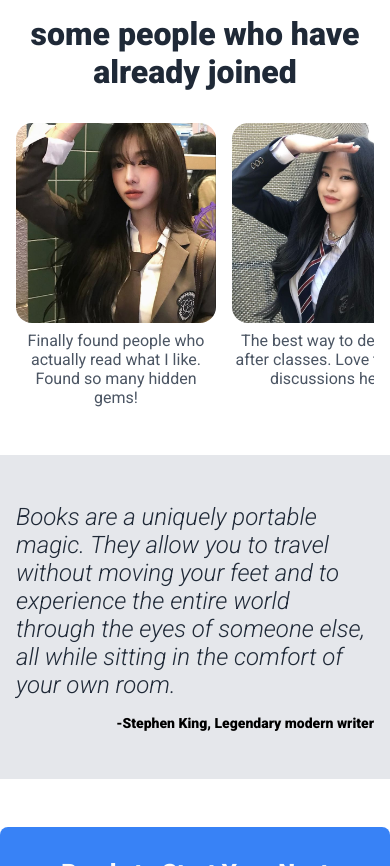
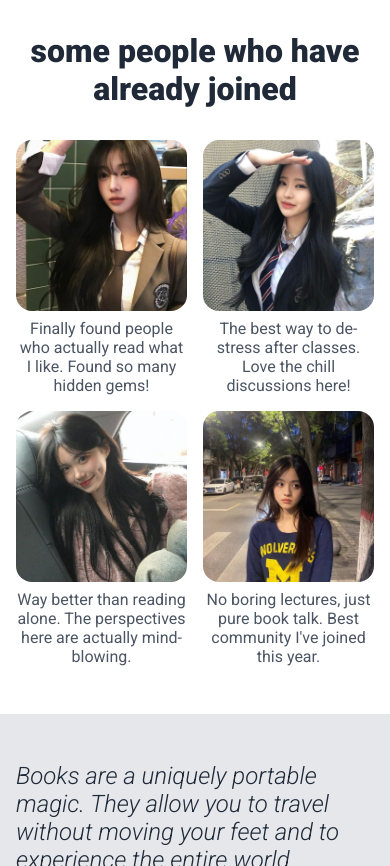
Before and after one commit to ikram-muhr/odin-foundations-course, a plain HTML site: page 02-landing-page/index.html in a window 390 px wide. Shown: the part 720-1586 px from the top of the page. Drawn offline with Linux system fonts and the light colour scheme.

Commit message:
Update style image container from scroll to wrap

```diff
--- a/02-landing-page/css/index.css
+++ b/02-landing-page/css/index.css
@@ -281,17 +281,17 @@ footer p {
   }
 
   .hero-main-text {
+    line-height: 1.2;
     font-size: 28px;
   }
 
   .information-header-image-container {
-    overflow-x: auto;
     justify-content: flex-start;
-    scrollbar-width: none;
+    flex-wrap: wrap;
   }
 
-  .information-header-image-container::-webkit-scrollbar {
-    display: none;
+  .information-header-image-container > div {
+    flex: 1 0 calc((100% - 1rem) / 2);
   }
 
   .information-header-image-container > div {
```
Also changed, not shown: 1 other file.
